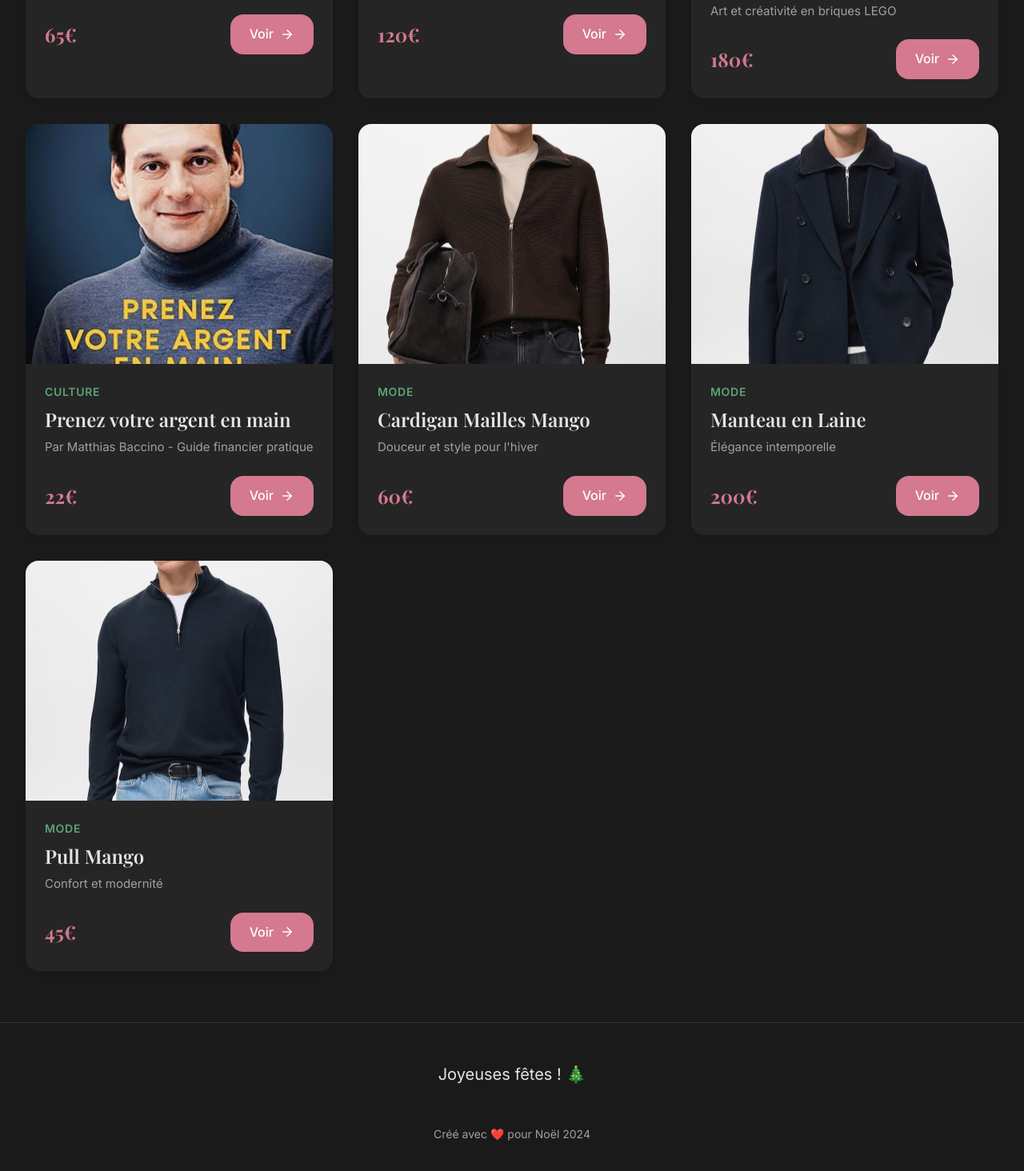
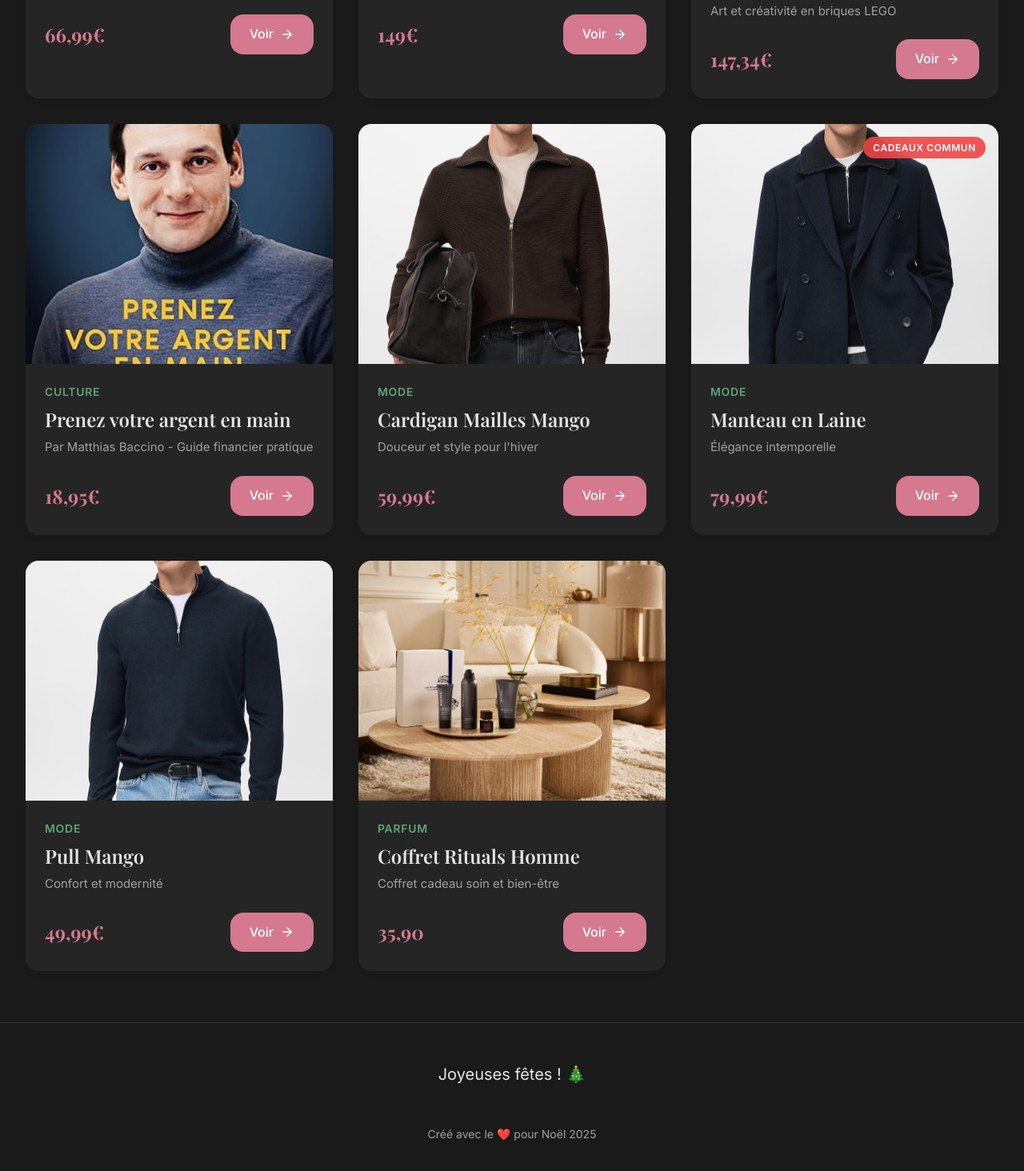
Before and after one commit to HeisenPear/liste-no-l-2025, a plain HTML site: page index.html in a window 1280 px wide. Shown: the part 972-2436 px from the top of the page at 80% size. Drawn offline with nearby package versions, Linux system fonts and the light colour scheme.

Commit message:
update logs and infos

```diff
--- a/config.json
+++ b/config.json
@@ -13,7 +13,7 @@
       "name": "Azzaro Wanted",
       "category": "Parfum",
       "description": "Un parfum élégant et moderne",
-      "price": "65€",
+      "price": "66,99€",
       "priority": "",
       "image": "images/Cadeaux commun/Azzaro Wanted.avif",
       "url": "https://www.nocibe.fr/fr/p/5010533011?variant=481595"
@@ -23,60 +23,70 @@
       "name": "Pantalon Flanelle LePantalon",
       "category": "Mode",
       "description": "Élégance et confort pour l'hiver",
-      "price": "120€",
-      "priority": "",
+      "price": "149€",
+      "priority": "Cadeaux commun",
       "image": "images/Cadeaux commun/Pantalon flanelle LePantalon.webp",
-      "url": "https://www.votre-lien-achat.com/pantalon-flanelle"
+      "url": "https://www.lepantalon.com/products/pantalon-a-pinces-flanelle-vert"
     },
     {
       "id": 3,
       "name": "LEGO Les Tournesols Van Gogh",
       "category": "Déco",
       "description": "Art et créativité en briques LEGO",
-      "price": "180€",
-      "priority": "",
+      "price": "147,34€",
+      "priority": "Cadeaux commun",
       "image": "images/Loisirs/Les tournesols Van Gogh.webp",
-      "url": "https://www.votre-lien-achat.com/lego-tournesols"
+      "url": "https://www.amazon.fr/LEGO-31215-Art/dp/B0DHSF7W4X"
     },
     {
       "id": 4,
       "name": "Prenez votre argent en main",
       "category": "Culture",
       "description": "Par Matthias Baccino - Guide financier pratique",
-      "price": "22€",
+      "price": "18,95€",
       "priority": "",
       "image": "images/Loisirs/Livre Matthias Baccino.jpg",
-      "url": "https://www.votre-lien-achat.com/livre-argent"
+      "url": "https://www.amazon.fr/Prenez-votre-argent-main-lind%C3%A9pendance/dp/2749959624?crid=2TZ5WFGBTKIMR&dib=eyJ2IjoiMSJ9.sOy0cbLx9acijfq2Wf_HKMa5hq5x3vut2hhf7t1dBtwSooNsd6vxvw6KzaGOEWdxPv36kQL9DX57-rl1-oUy_w.nRbSOD84BmBdGuxSBHgbmdIRRZVVMvaHQ4-UA3Sfi7A&dib_tag=se&keywords=matthias+bacccino+livre&qid=1764258904&sprefix=matthias,aps,77&sr=8-1"
     },
     {
       "id": 5,
       "name": "Cardigan Mailles Mango",
       "category": "Mode",
       "description": "Douceur et style pour l'hiver",
-      "price": "60€",
+      "price": "59,99€",
       "priority": "",
       "image": "images/Vêtements/Cardigan mailles mango.avif",
-      "url": "https://www.votre-lien-achat.com/cardigan-mango"
+      "url": "https://shop.mango.com/fr/fr/p/homme/gilets-et-pull-overs/cardigans/cardigan-maille-structuree-fermeture-eclair_27081259?c=32"
     },
     {
       "id": 6,
       "name": "Manteau en Laine",
       "category": "Mode",
       "description": "Élégance intemporelle",
-      "price": "200€",
-      "priority": "",
+      "price": "79,99€",
+      "priority": "Cadeaux commun",
       "image": "images/Vêtements/Manteau en laine.avif",
-      "url": "https://www.votre-lien-achat.com/manteau-laine"
+      "url": "https://shop.mango.com/fr/fr/p/homme/manteaux/manteaux/manteau-laine-melangee-croise_17027886"
     },
     {
       "id": 7,
       "name": "Pull Mango",
       "category": "Mode",
       "description": "Confort et modernité",
-      "price": "45€",
+      "price": "49,99€",
       "priority": "",
       "image": "images/Vêtements/pull mango.avif",
-      "url": "https://www.votre-lien-achat.com/pull-mango"
+      "url": "https://shop.mango.com/fr/fr/p/homme/gilets-et-pull-overs/pulls-overs/pull-over-maille-col-zippe_17007901?c=56"
+    },
+    {
+      "id": 8,
+      "name": "Coffret Rituals Homme",
+      "category": "Parfum",
+      "description": "Coffret cadeau soin et bien-être",
+      "price": "35,90",
+      "priority": "",
+      "image": "images/Coffret rituals homme .webp",
+      "url": "https://www.rituals.com/fr-fr/rituals-homme---medium-gift-set-2025-1120176.html?source=cop&showbacklink=false"
     }
   ]
 }
--- a/index.html
+++ b/index.html
@@ -108,7 +108,7 @@
             <div class="social-links" id="socialLinks">
                 <!-- Social links will be dynamically added if configured -->
             </div>
-            <p class="footer-credit">Créé avec ❤️ pour Noël 2024</p>
+            <p class="footer-credit">Créé avec le ❤️ pour Noël 2025</p>
         </div>
     </footer>
 
--- a/scripts/main.js
+++ b/scripts/main.js
@@ -215,9 +215,11 @@ function renderProducts() {
 
     noResults.style.display = 'none';
 
-    productsGrid.innerHTML = filteredProducts.map(product => `
+    productsGrid.innerHTML = filteredProducts.map(product => {
+        const priorityClass = product.priority ? product.priority.toLowerCase().replace(/\s+/g, '-') : '';
+        return `
         <article class="product-card">
-            <span class="priority-badge ${product.priority}">${getPriorityLabel(product.priority)}</span>
+            ${product.priority ? `<span class="priority-badge ${priorityClass}">${product.priority}</span>` : ''}
             <div class="product-image">
                 ${product.image
                     ? `<img src="${product.image}" alt="${product.name}" loading="lazy" onerror="this.parentElement.innerHTML='<div class=\\'product-image-placeholder\\'>${getCategoryEmoji(product.category)}</div>'">`
@@ -240,19 +242,10 @@ function renderProducts() {
                 </div>
             </div>
         </article>
-    `).join('');
+    `}).join('');
 
     // Trigger animation for new cards
     animateCards();
-}
-
-function getPriorityLabel(priority) {
-    const labels = {
-        'haute': 'Priorité haute',
-        'moyenne': 'Priorité moyenne',
-        'basse': 'Priorité basse'
-    };
-    return labels[priority] || priority;
 }
 
 function getCategoryEmoji(category) {
--- a/styles/main.css
+++ b/styles/main.css
@@ -348,6 +348,11 @@ button {
     color: white;
 }
 
+.priority-badge.cadeaux-commun {
+    background: rgba(239, 68, 68, 0.9);
+    color: white;
+}
+
 /* Product Image */
 .product-image {
     position: relative;
```
Also changed, not shown: images/Coffret rituals homme .webp (added).
